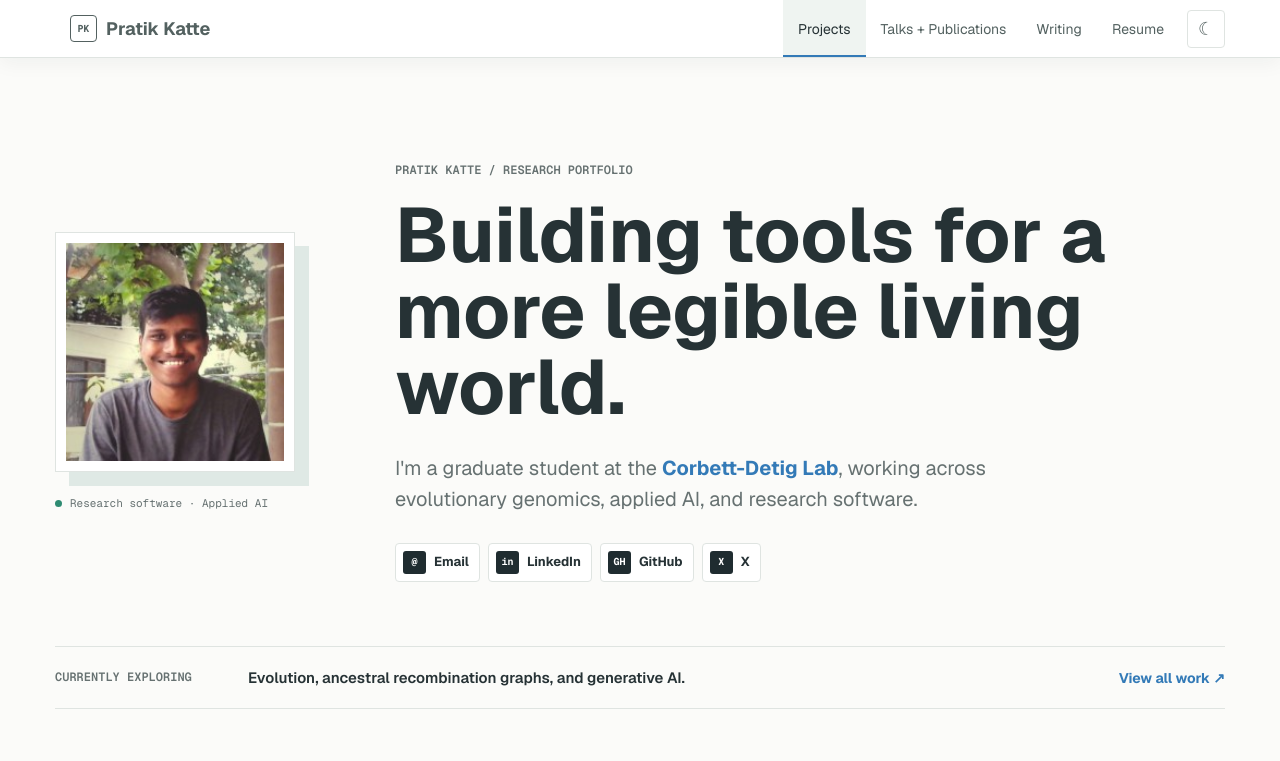
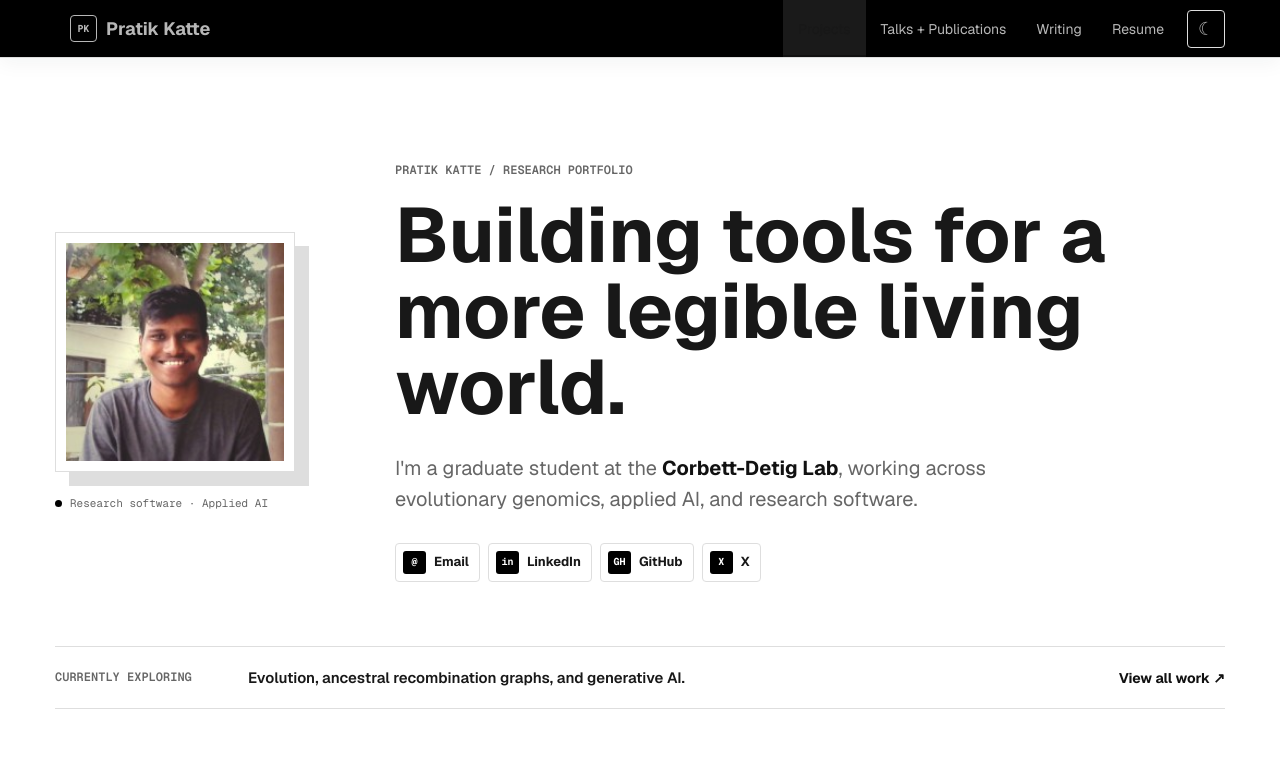
Before and after one commit to pratikkatte/portfolio, a Next.js app: page / in a window 1280 px wide. Shown: the top 761 px of the page. Built offline with nearby package versions, Linux system fonts and the light colour scheme.

Commit message:
Switch portfolio to monochrome theme

```diff
--- a/app/components.tsx
+++ b/app/components.tsx
@@ -94,7 +94,9 @@ export function ThemeToggle() {
       aria-pressed={theme === "dark"}
       suppressHydrationWarning
     >
-      <span aria-hidden="true">{theme === "dark" ? "☀" : "☾"}</span>
+      <span aria-hidden="true" suppressHydrationWarning>
+        {theme === "dark" ? "☀" : "☾"}
+      </span>
     </button>
   );
 }
--- a/app/globals.css
+++ b/app/globals.css
@@ -1,43 +1,45 @@
 @import "tailwindcss";
 
 :root {
-  --page: #fbfbf9;
+  --page: #ffffff;
   --surface: #ffffff;
-  --ink: #263235;
-  --muted: #667171;
-  --line: #dfe4e1;
-  --nav: #ffffff;
-  --nav-text: #536160;
-  --nav-hover: #eff4f1;
-  --nav-active: #1f3d3d;
+  --ink: #181818;
+  --muted: #666666;
+  --line: #dedede;
+  --nav: #000000;
+  --nav-text: #b7b7b7;
+  --nav-hover: #1a1a1a;
+  --nav-active: #000000;
   --nav-active-text: #ffffff;
-  --link: #337ab7;
-  --link-hover: #23527c;
-  --soft: #f0f5f2;
-  --soft-blue: #f3f8fb;
-  --shadow: #dfe9e5;
-  --icon-bg: #1f2c30;
+  --link: #111111;
+  --link-hover: #000000;
+  --soft: #f2f2f2;
+  --soft-blue: #f2f2f2;
+  --shadow: #dedede;
+  --icon-bg: #000000;
   --icon-text: #ffffff;
+  --accent: #000000;
 }
 
 [data-theme="dark"] {
-  --page: #101716;
-  --surface: #17211f;
-  --ink: #edf4f1;
-  --muted: #a8b7b2;
-  --line: #30413c;
-  --nav: #151c1b;
-  --nav-text: #b9c8c2;
-  --nav-hover: #22312e;
-  --nav-active: #c6e8dc;
-  --nav-active-text: #15211e;
-  --link: #8ec5f1;
-  --link-hover: #b8ddfa;
-  --soft: #1d302b;
-  --soft-blue: #1b2c31;
-  --shadow: #0b1110;
-  --icon-bg: #d9eee6;
-  --icon-text: #15211e;
+  --page: #050505;
+  --surface: #111111;
+  --ink: #f2f2f2;
+  --muted: #aaaaaa;
+  --line: #2c2c2c;
+  --nav: #000000;
+  --nav-text: #b8b8b8;
+  --nav-hover: #1a1a1a;
+  --nav-active: #ffffff;
+  --nav-active-text: #000000;
+  --link: #ffffff;
+  --link-hover: #dddddd;
+  --soft: #191919;
+  --soft-blue: #1c1c1c;
+  --shadow: #000000;
+  --icon-bg: #ffffff;
+  --icon-text: #000000;
+  --accent: #ffffff;
 }
 
 * {
@@ -290,7 +292,7 @@ hr {
   height: 7px;
   flex: 0 0 7px;
   border-radius: 50%;
-  background: #2e8b72;
+  background: var(--accent);
 }
 
 .home-intro {
@@ -413,7 +415,7 @@ hr {
 }
 
 .reading-current {
-  border-left: 3px solid #2e8b72;
+  border-left: 3px solid var(--accent);
   padding-left: 22px;
 }
 
```
